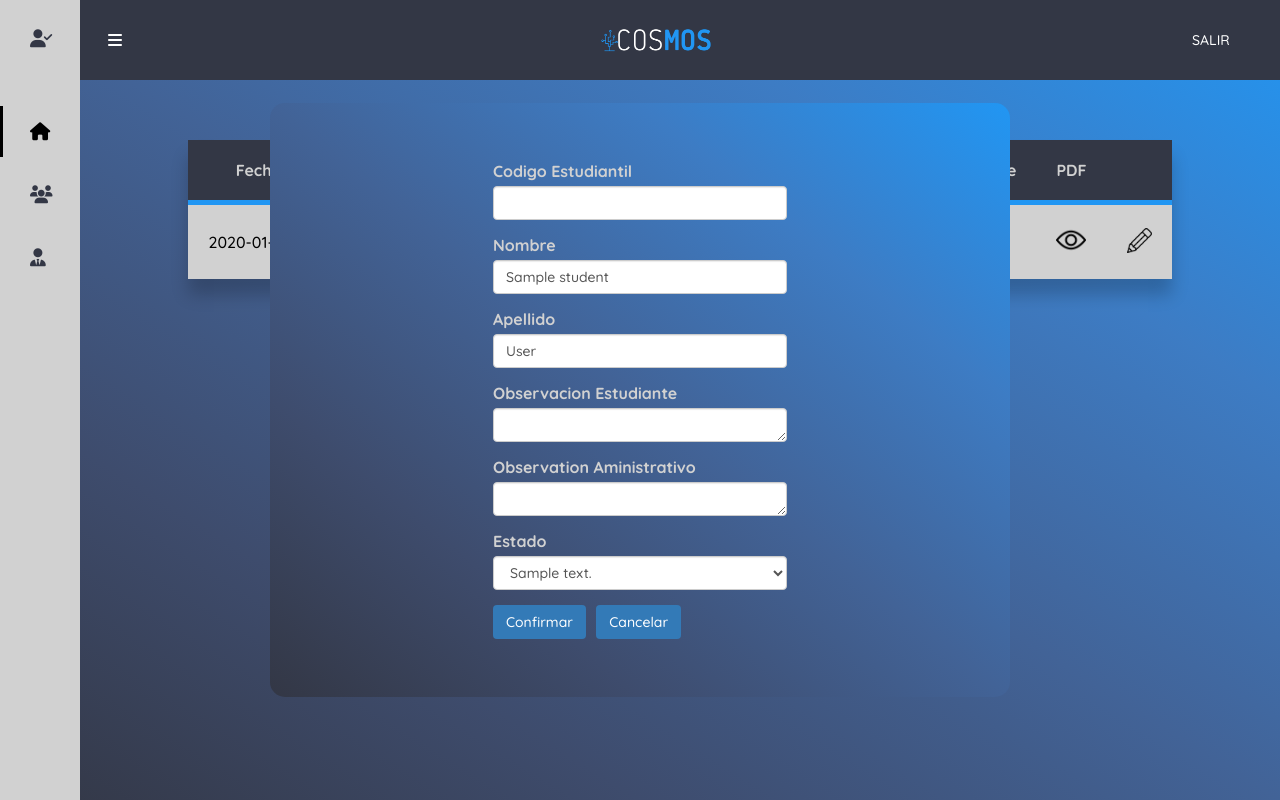
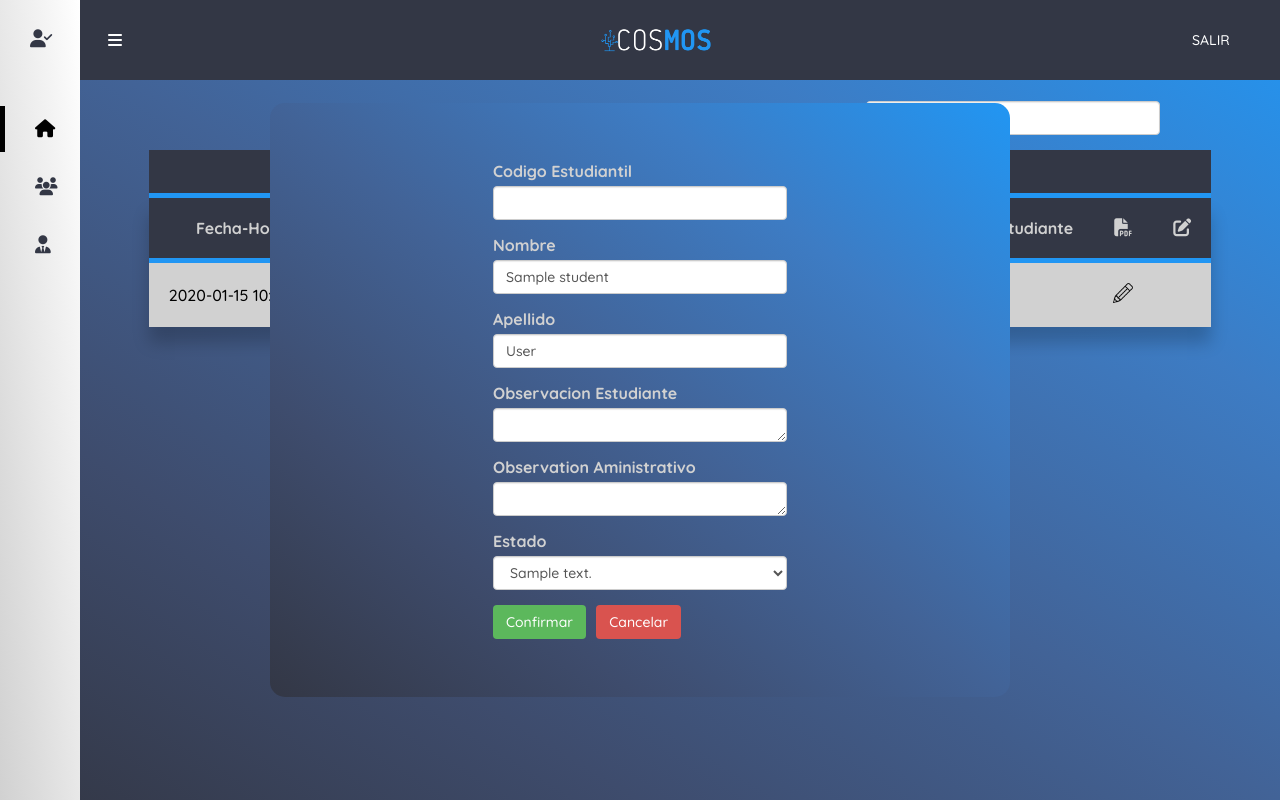
Before and after one commit to Roarco/deploy_proct, a Flask app: template app/templates/home_administrative.html in a window 1280 px wide. Run offline with Flask 2, Linux system fonts and the light colour scheme; the template is opened without the code that fills it: most values are stand-ins (such as "Sample title", 1, 10 or a date in 2020); parts of the project's set-up code (start-up, migrations or seed data) failed here and were passed over; some libraries are stand-ins or nearby versions.

Commit message:
13022022 correcion de estilos en main admin

```diff
--- a/app/static/css/home_adm.css
+++ b/app/static/css/home_adm.css
@@ -68,28 +68,37 @@
 .estado-documento th,td{
     padding:20px;
     text-align:center;
+    font-size:var(--md);
 }
-.estado-documento table thead{
+.estado-documento table thead ,caption{
     background-color:var(--textDark);
     border-bottom: solid 5px var(--colorPrimary);
     color:var(--textLigth);
+}
+caption{
+    padding: 10px 0;
+    font-size:var(--lg);
+    font-weight: bold;
 }
 .estado-documento tr:nth-child(even){
     background-color: var(--textDark);
     color: var(--textLigth);
 }
+th i{
+    font-size:var(--lg);
+}
 
 .pdf-visualize {
-    width: 30px;
-    height: 30px;
+    width: 20px;
+    height: 20px;
 }
 .estado-documento tr:nth-child(even) .pdf-visualize {
     content: url('../icons/view-white.png');
 }
 
 .img-edit{
-    width: 25px;
-    height: 25px;
+    width: 20px;
+    height: 20px;
 }
 .estado-documento tr:nth-child(even) .img-edit {
     content: url('../icons/lapiz-white.png');
@@ -146,11 +155,15 @@
 }
 
 .btn-primary {
-    background-color: #337ab7;
-    border-color: #2e6da4;
+    background-color: #5cb85c;
+    border-color: #4cae4c;
     margin-right: 6px;
 }
-
+.btn-danger {
+    background-color: #d9534f;
+    border-color: #d43f3a;
+    margin-right: 6px;
+}
 .btn {
     display: inline-block;
     padding: 6px 12px;
@@ -174,6 +187,38 @@
     color: white;
 }
 
-@media (max-width: 768px) {
-
+.form-control {
+    display: block;
+    min-width: 200px;
+    height: 34px;
+    padding: 6px 12px;
+    font-size: 14px;
+    line-height: 1.42857143;
+    color: #555;
+    background-color: #fff;
+    background-image: none;
+    border: 1px solid #ccc;
+    border-radius: 4px;
+    -webkit-box-shadow: inset 0 1px 1px rgb(0 0 0 / 8%);
+    box-shadow: inset 0 1px 1px rgb(0 0 0 / 8%);
+    -webkit-transition: border-color ease-in-out .15s,-webkit-box-shadow ease-in-out .15s;
+    -o-transition: border-color ease-in-out .15s,box-shadow ease-in-out .15s;
+    transition: border-color ease-in-out .15s,box-shadow ease-in-out .15s;
 }
+.form-group {
+    margin-bottom: 15px;
+}
+.form-inline {
+    width: 100%;
+    display: flex;
+    justify-content:right;
+    flex-direction: row;
+    align-items: center;
+    padding-right: 10%;
+}
+.form-inline p{
+    margin-right: 5px;
+}
+.form-inline .form-control {
+    margin-top: 11px;
+}
--- a/app/static/css/sidebar.css
+++ b/app/static/css/sidebar.css
@@ -119,7 +119,7 @@
 .menu__side{
     width: 80px;
     height:100%;
-    background-color:var(--textLigth);
+    background-image: linear-gradient(to left bottom, #ffffff, #f3f3f3, #e8e8e8, #dcdcdc, #d1d1d1);
     position: fixed;
     top: 0;
     left: 0;
@@ -159,9 +159,13 @@
     display:block;
     position: relative;
     transition: color 300ms;
+    padding: 0 5px 0 5px;
 }
 .options__menu a:hover{
-    color: var(--colorPrimary);
+    /* color: var(--colorPrimary); */
+    background-color: var(--colorPrimary);
+    color: var(--white);
+    border-radius: 3px;
 }
 .options__menu .option{
     padding:20px 0px;
@@ -175,7 +179,8 @@
     cursor: pointer;
 }
 .options__menu .option h4{
-    font-weight:300;
+    /* font-weight:300; */
+    font-size:var(--sm);
     cursor: pointer;
 }
 a.selected{
@@ -183,7 +188,7 @@
 }
 .selected:before{
     content: '';
-    width: 3px;
+    width: 5px;
     height: 80%;
     background-color: var(--black);
     position: absolute;
@@ -193,11 +198,11 @@
 
 /* Clases para java */
 .body_move{
-    margin-left: 220px;
+    margin-left: 210px;
 }
 .menu__side_move{
-    width:220px;
+    width:210px;
 }
 .header_move{
-    width: calc(100% - 220px);
+    width: calc(100% - 210px);
 }
--- a/app/static/javascript/home_adm.js
+++ b/app/static/javascript/home_adm.js
@@ -6,3 +6,25 @@
 if (window.history.replaceState) {
     window.history.replaceState(null, null, window.location.href);
 }
+function search() {
+var tabla = document.getElementById("tablaDocument");
+var busqueda = document.getElementById("inputSearch").value.toLowerCase();
+var cellsOfRow = "";
+var found = false;
+var compareWith = "";
+for (var i = 1; i < tabla.rows.length; i++) {
+    cellsOfRow = tabla.rows[i].getElementsByTagName("td");
+    found = false;
+    for (var j = 0; j < cellsOfRow.length && !found; j++) {
+        compareWith = cellsOfRow[j].innerHTML.toLowerCase();
+    if (busqueda.length == 0 || compareWith.indexOf(busqueda) > -1) {
+        found = true;
+    }
+    }
+    if (found) {
+        tabla.rows[i].style.display = "";
+    } else {
+        tabla.rows[i].style.display = "none";
+    }
+    }
+}
--- a/app/templates/home_administrative.html
+++ b/app/templates/home_administrative.html
@@ -11,7 +11,6 @@
 <body id="body">
     {% include './partial/sidebar.html' %}
     <div class="contenedor-principal">
-
         {% include './partial/main_home_adm.html' %}
     </div>
     <script src="../static/javascript/home_adm.js"></script>
--- a/app/templates/partial/main_home_adm.html
+++ b/app/templates/partial/main_home_adm.html
@@ -1,16 +1,22 @@
+<div class="form-inline">
+  <div class="form-group">
+    <input class="form-control" type="text"  placeholder="Buscar:"  id="inputSearch" onkeyup="search()"/>
+  </div>
+</div>
 <main>
     <div class="estado-documento">
-        <h2>ESTADO DE DOCUMENTO CARGADO</h2>
-        <table cellspacing="25">
+        <table cellspacing="25" id="tablaDocument">
+          <caption>ESTADO DE DOCUMENTO CARGADO</caption>
           <thead>
             <tr>
               <th>Fecha-Hora</th>
               <th>Codigo Estudiantil</th>
               <th>Nombre</th>
               <th>Apellido</th>
+              <th>Estado</th>
               <th>Observacion Estudiante</th>
-              <th>PDF</th>
-              <th></th>
+              <th><i class="fa-solid fa-file-pdf"></i></th>
+              <th><i class="fa-solid fa-pen-to-square"></i></th>
             </tr>
           </thead>
           <tbody>
@@ -21,6 +27,9 @@
                 <td>{{document.codigo_Student}}</td>
                 <td>{{document.student.name}}</td>
                 <td>{{document.student.lastname}}</td>
+                {% if document.id_state %}
+                <td id="tdState">{{document.State.description}}</td>
+                {% endif %}
                 <td>{{document.student_observation}}</td>
                 <td><a href="{{url_for('documents.preview',id=document.codigo_Student)}}"><img src="../../static/icons/view-black.png" alt="Visualizar" class="pdf-visualize"></a></td>
                 <td><a href="{{url_for('documents.verify',id=[document.codigo_Student,administrative.administrative_code])}}"><img src="../../static/icons/lapiz-black.png" alt="editar" class="img-edit"></a></td>
@@ -99,7 +108,7 @@
             value="{{administrative.administrative_code}}"
           />
           <button class="btn btn-primary" id="btn">Confirmar</button>
-          <button type="button" class="btn btn-primary" onclick="cerrar()">Cancelar</button>
+          <button type="button" class="btn btn-danger" onclick="cerrar()">Cancelar</button>
         </form>
       </div>
       {% endif %}
```
